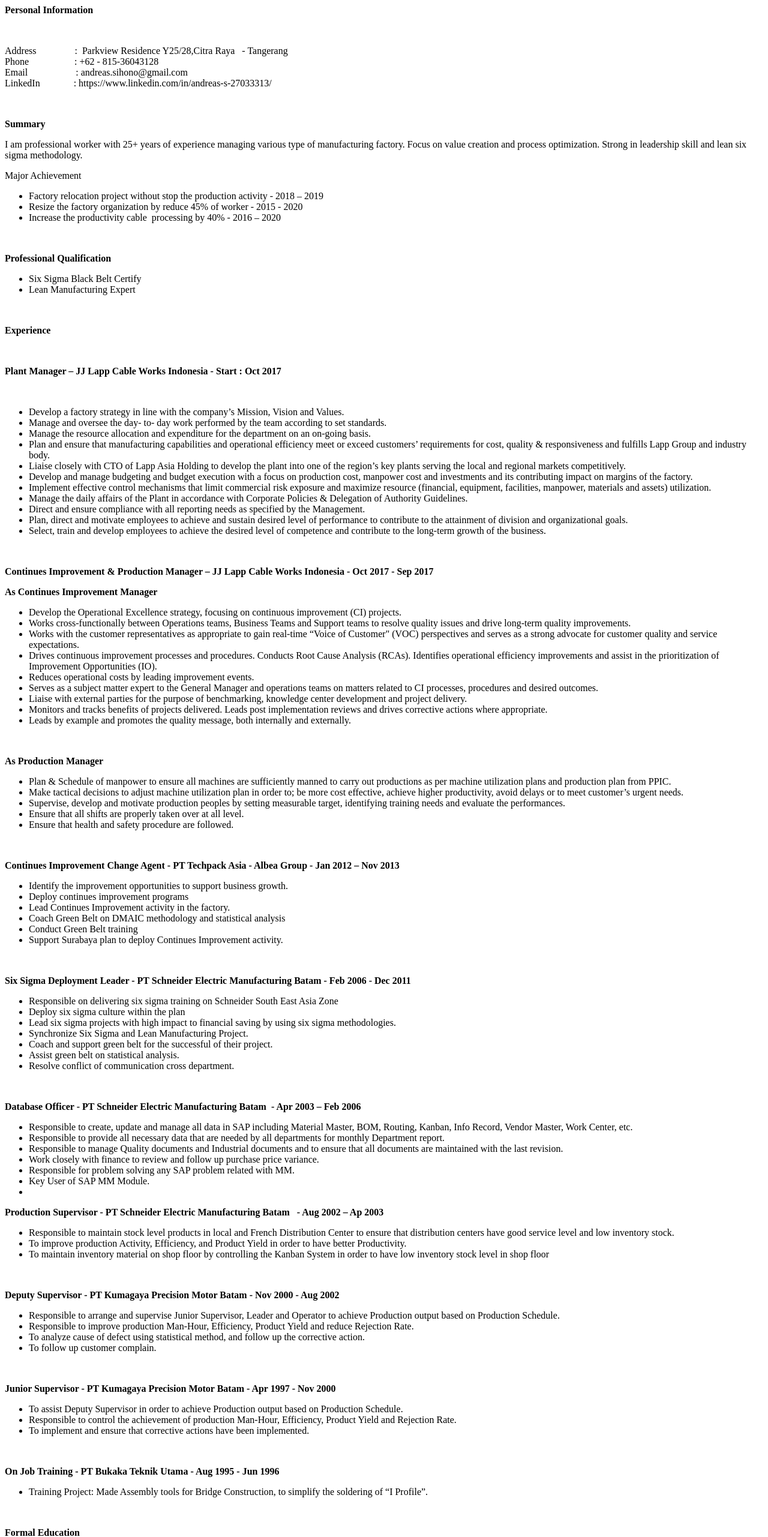
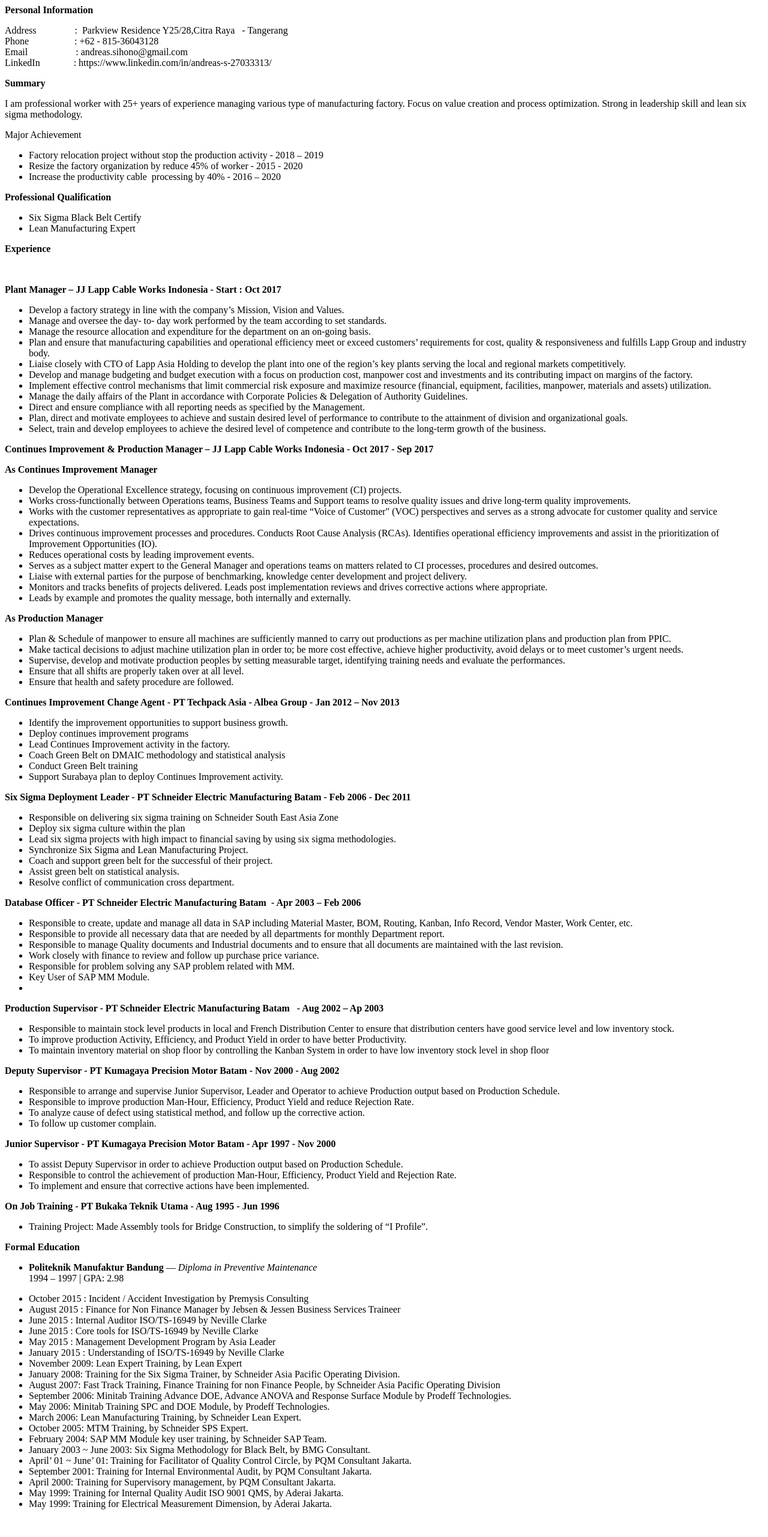
Before and after one commit to andreassihono/CV, a plain HTML site: page index.html in a window 1280 px wide. Shown: the top 2562 px of the page at 60% size. After the commit the page ends 2532 px from the top, so only its background shows below. Drawn offline with Linux system fonts and the light colour scheme.

Commit message:
Update index.html

```diff
--- a/index.html
+++ b/index.html
@@ -1,10 +1,10 @@
 <p><strong>Personal Information</strong></p>
-<p><strong>&nbsp;</strong></p>
+
 <p>Address &nbsp;&nbsp;&nbsp;&nbsp;&nbsp;&nbsp;&nbsp;&nbsp;&nbsp;&nbsp;&nbsp;&nbsp;&nbsp;&nbsp; :&nbsp; Parkview Residence Y25/28,Citra Raya&nbsp;&nbsp; - Tangerang
 <br>Phone &nbsp;&nbsp; &nbsp;&nbsp;&nbsp;&nbsp;&nbsp;&nbsp;&nbsp;&nbsp;&nbsp;&nbsp;&nbsp;&nbsp;&nbsp;&nbsp; : +62 - 815-36043128
 <br>Email&nbsp;&nbsp;&nbsp;&nbsp; &nbsp;&nbsp;&nbsp;&nbsp;&nbsp;&nbsp;&nbsp;&nbsp;&nbsp;&nbsp;&nbsp;&nbsp;&nbsp;&nbsp; : andreas.sihono@gmail.com
 <br>LinkedIn&nbsp;&nbsp;&nbsp;&nbsp;&nbsp;&nbsp;&nbsp;&nbsp;&nbsp;&nbsp;&nbsp;&nbsp;&nbsp; : https://www.linkedin.com/in/andreas-s-27033313/</p>
-<p>&nbsp;</p>
+
 <p><strong>Summary</strong></p>
 <p>I am professional worker with 25+ years of experience managing various type of manufacturing factory. Focus on value creation and process optimization. Strong in leadership skill and lean six sigma methodology.</p>
 <p>Major Achievement</p>
@@ -13,17 +13,17 @@
 <li>Resize the factory organization by reduce 45% of worker - 2015 - 2020</li>
 <li>Increase the productivity cable&nbsp; processing by 40% - 2016 &ndash; 2020</li>
 </ul>
-<p>&nbsp;</p>
+
 <p><strong>Professional Qualification</strong></p>
 <ul>
 <li>Six Sigma Black Belt Certify</li>
 <li>Lean Manufacturing Expert</li>
 </ul>
-<p>&nbsp;</p>
+
 <p><strong>Experience</strong></p>
 <p><strong>&nbsp;</strong></p>
 <p><strong>Plant Manager &ndash; JJ Lapp Cable Works Indonesia - Start : Oct 2017</strong></p>
-<p>&nbsp;</p>
+
 <ul>
 <li>Develop a factory strategy in line with the company&rsquo;s Mission, Vision and Values.</li>
 <li>Manage and oversee the day- to- day work performed by the team according to set standards.</li>
@@ -37,7 +37,7 @@
 <li>Plan, direct and motivate employees to achieve and sustain desired level of performance to contribute to the attainment of division and organizational goals.</li>
 <li>Select, train and develop employees to achieve the desired level of competence and contribute to the long-term growth of the business.</li>
 </ul>
-<p>&nbsp;</p>
+
 <p><strong>Continues Improvement &amp; Production Manager &ndash; JJ Lapp Cable Works Indonesia - Oct 2017 - Sep 2017</strong></p>
 <p><strong>As Continues Improvement Manager</strong></p>
 <ul>
@@ -51,7 +51,7 @@
 <li>Monitors and tracks benefits of projects delivered. Leads post implementation reviews and drives corrective actions where appropriate.</li>
 <li>Leads by example and promotes the quality message, both internally and externally.</li>
 </ul>
-<p>&nbsp;</p>
+
 <p><strong>As Production Manager</strong></p>
 <ul>
 <li>Plan &amp; Schedule of manpower to ensure all machines are sufficiently manned to carry out productions as per machine utilization plans and production plan from PPIC.</li>
@@ -60,7 +60,7 @@
 <li>Ensure that all shifts are properly taken over at all level.</li>
 <li>Ensure that health and safety procedure are followed.</li>
 </ul>
-<p>&nbsp;</p>
+
 <p><strong>Continues Improvement Change Agent - PT Techpack Asia - Albea Group - Jan 2012 &ndash; Nov 2013</strong></p>
 <ul>
 <li>Identify the improvement opportunities to support business growth.</li>
@@ -70,7 +70,7 @@
 <li>Conduct Green Belt training</li>
 <li>Support Surabaya plan to deploy Continues Improvement activity.</li>
 </ul>
-<p>&nbsp;</p>
+
 <p><strong>Six Sigma Deployment Leader - PT Schneider Electric Manufacturing Batam - Feb 2006 - Dec 2011</strong></p>
 <ul>
 <li>Responsible on delivering six sigma training on Schneider South East Asia Zone</li>
@@ -81,7 +81,7 @@
 <li>Assist green belt on statistical analysis.</li>
 <li>Resolve conflict of communication cross department.</li>
 </ul>
-<p>&nbsp;</p>
+
 <p><strong>Database Officer - PT Schneider Electric Manufacturing Batam &nbsp;- Apr 2003 &ndash; Feb 2006</strong></p>
 <ul>
 <li>Responsible to create, update and manage all data in SAP including Material Master, BOM, Routing, Kanban, Info Record, Vendor Master, Work Center, etc.</li>
@@ -98,7 +98,7 @@
 <li>To improve production Activity, Efficiency, and Product Yield in order to have better Productivity.</li>
 <li>To maintain inventory material on shop floor by controlling the Kanban System in order to have low inventory stock level in shop floor</li>
 </ul>
-<p>&nbsp;</p>
+
 <p><strong>Deputy Supervisor - PT Kumagaya Precision Motor Batam - Nov 2000 - Aug 2002</strong></p>
 <ul>
 <li>Responsible to arrange and supervise Junior Supervisor, Leader and Operator to achieve Production output based on Production Schedule.</li>
@@ -106,26 +106,25 @@
 <li>To analyze cause of defect using statistical method, and follow up the corrective action.</li>
 <li>To follow up customer complain.</li>
 </ul>
-<p>&nbsp;</p>
+
 <p><strong>Junior Supervisor - PT Kumagaya Precision Motor Batam - Apr 1997 - Nov 2000</strong></p>
 <ul>
 <li>To assist Deputy Supervisor in order to achieve Production output based on Production Schedule.</li>
 <li>Responsible to control the achievement of production Man-Hour, Efficiency, Product Yield and Rejection Rate.</li>
 <li>To implement and ensure that corrective actions have been implemented.</li>
 </ul>
-<p><strong>&nbsp;</strong></p>
+
 <p><strong>On Job Training - PT Bukaka Teknik Utama - Aug 1995 - Jun 1996</strong></p>
 <ul>
 <li>Training Project: Made Assembly tools for Bridge Construction, to simplify the soldering of &ldquo;I Profile&rdquo;.</li>
 </ul>
-<p>&nbsp;</p>
+
 <p><strong>Formal Education</strong></p>
-<p><strong>&nbsp;</strong></p>
+
 <ul>
 <li><strong>Politeknik Manufaktur Bandung</strong> &mdash; <em data-start="290" data-end="325">Diploma in Preventive Maintenance</em><br data-start="325" data-end="328" /> 1994 &ndash; 1997 | GPA: 2.98</li>
 </ul>
-<p><strong>&nbsp;</strong></p>
-<p><strong>Courses</strong></p>
+
 <ul>
 <li>October 2015 : Incident / Accident Investigation by Premysis Consulting</li>
 <li>August 2015 : Finance for Non Finance Manager by Jebsen &amp; Jessen Business Services Traineer</li>
@@ -148,4 +147,3 @@
 <li>May 1999: Training for Internal Quality Audit ISO 9001 QMS, by Aderai Jakarta.</li>
 <li>May 1999: Training for Electrical Measurement Dimension, by Aderai Jakarta.</li>
 </ul>
-<p>&nbsp;</p>
```
